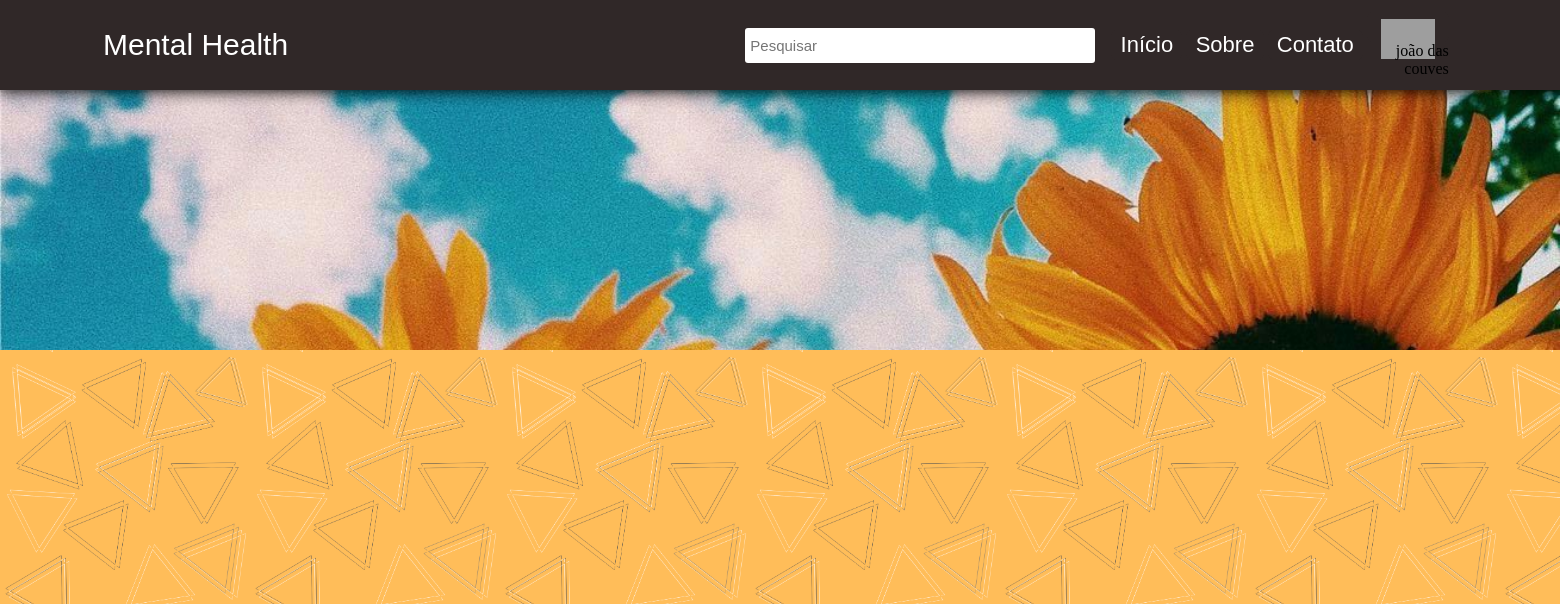
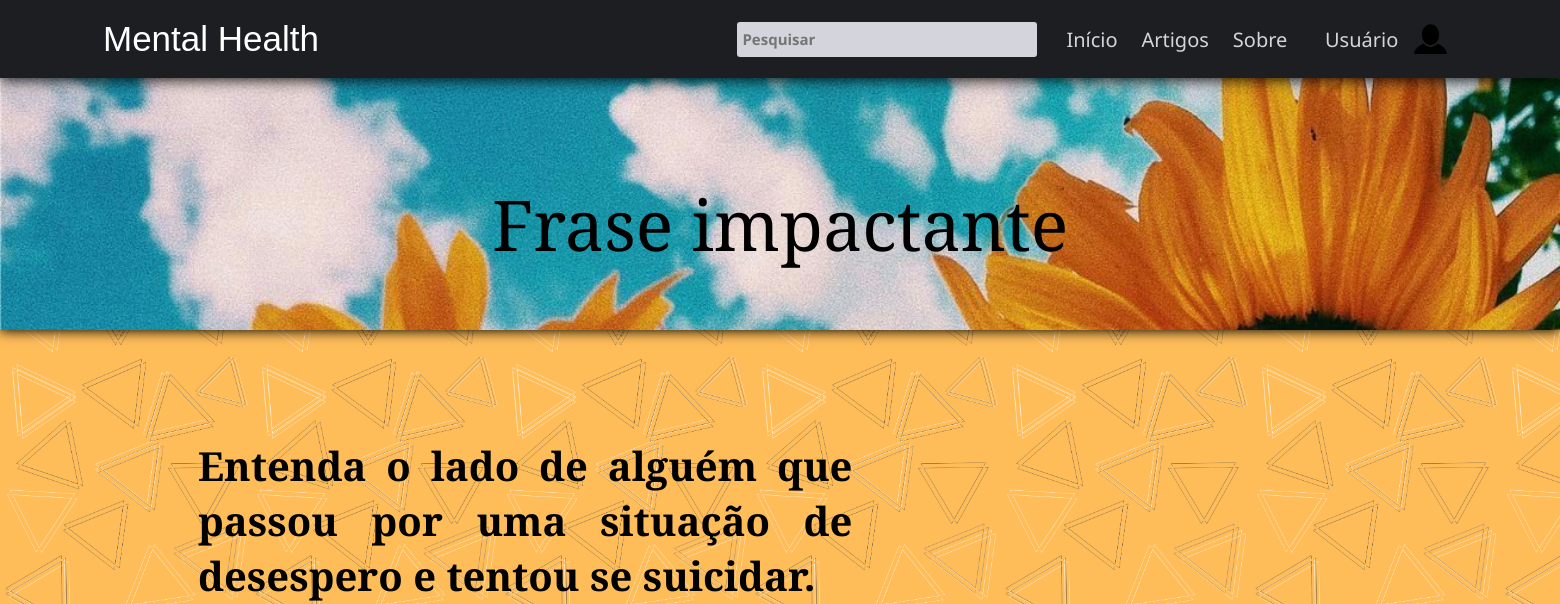
Before and after one commit to LucasEduardoGiovanini/MentalHealth, a PHP site: page /html/index.html in a window 1560 px wide. Shown: the top 604 px of the page. Run offline with PHP 8.4, Linux system fonts and the light colour scheme; some libraries are stand-ins or nearby versions; grey boxes are pictures that could not be loaded.

Commit message:
Tela Inicial 2
-Melhora na disposição dos botões.
-conteúdo inicial parcial.

```diff
--- a/css/estilos.css
+++ b/css/estilos.css
@@ -4,182 +4,159 @@
     background-image: url("../Imagens/bg.png");
     background-size: 250px;
     height: 1500px;
-}
-
-#corpo{
-    background-color: black;
-    background-color:#F3F3F3;
-    border:none;
-    width: 100%;
-    height: 83%;
-}
-
-.fit{
-    width: min-content;
-    vertical-align: top;
 
 }
 
-#fundo{
+#topo{
     background-image: url(" ../Imagens/girasol.png");
     background-repeat: no-repeat;
     background-size: 100%;
+    background-position:top;
     border:none;
-    height:350px;
+    height:330px;
+    box-shadow: 0 1px 12px rgb(0, 0, 0);
 }
 
-#barraPesquisa{
-    background-color: rgb(48, 40, 40);
+/* ========================== barra cinza do topo da página, com o logo, pesquisa, botões ================================*/
+
+#barra{
+    background-color: #1d1e22;
     box-shadow: 0 1px 15px rgb(0, 0, 0);
 }
 
-#barraPesquisa table tr td{
+#barra table tr td{
     text-align: right;
     width: 500px;
 }
 
-#barraPesquisa table tr td button{
+#barra table tr td button{
+
+    background-color: #1d1e22;
+
     text-align: middle;
-    font-size: 22px;
-    background-color: rgb(48, 40, 40);;
+    font-size: 20px;
+    font-family: 'Segoe UI', Tahoma, Geneva, Verdana, sans-serif;
+    color:  #d4d4dc;
+
     border-radius: 5px;
-    color:  white;
-    border-style: solid;
-    border-color: rgb(48, 40, 40);
-    width: 100%;
+    border: solid;
+    border-color: #1d1e22;
     border-width: thin;
+
+    padding-top: 5px;
+    padding-bottom: 5px;
 }
 
-#barraPesquisa table tr td button:hover{
-    border-color: #ffff54;
+#barra table tr td button:hover{
+    cursor: pointer;
+    background-color: #28292e;
+    border-color: #393f4d;
 }
-
 
 #titulo{
     color: white;
     font-family: fantasy;
-    font-size: 30px;
+    font-size: 35px;
     text-align: left;
     width: 600px;
     border-radius: 20px;
-    padding: 25px;
+    padding: 16px;
     padding-left: 100px;
 
 }
 
-#barra{
-    background-color:#F3F3F3;
-    border:none;
-    height:62px;
-    }
-
-#barraPesquisa table tr td input{
+#pesquisa{
     border-radius: 3px;
     border: none;
+
     height:35px;
-    width: 350px;
+    width: 300px;
     padding: 5px;
     padding-top:8px;
     padding-bottom:8px;
     margin:12px;
+
+    font-family: 'Segoe UI', Tahoma, Geneva, Verdana, sans-serif;
     font-size: 15px;
+    font-weight: bolder;
+    color: #1d1e22;
+    background-color: #d4d4dc;
+
 
 }
 
-
-
-#barraPesquisa table tr td img{
-    height: 40px;
-    padding: 5px;
+#account_img{
+    height: 30px;
+    padding-left: 10px;
 }
 
-#barraPesquisa table tr td img:hover{
-    background-color: rgba(255, 255, 255, 0.124);
-    cursor: pointer;
+#right_side{
+    padding-left: 15px;
+    padding-right: 100px;
 }
 
-#barra table tr td button{
-    border: none;
-    background-color:#F3F3F3;
-    height:45px;
-    width: 305px;
-    padding: 5px;
-    padding-top:8px;
-    padding-bottom:8px;
-    margin:5px;
+#user{
+    font-size: 20px;
+    font-family: 'Segoe UI', Tahoma, Geneva, Verdana, sans-serif;
+    color:  #d4d4dc;
+}
+
+.dropdown-content {
+    display: none;
+    position: absolute;
+    width: 130px;
+    box-shadow: 0px 8px 16px 0px rgba(0,0,0,0.2);
+}
+
+.dropdown-content a {
+    color: #d4d4dc;
+    background-color: #1d1e22;
+    padding: 12px;
+    text-decoration: none;
+    display: block;
     font-size: 15px;
 }
 
-#barra table tr td{
-    font-size: 25px;
-    font-weight: 850;
-    font-family: 'Segoe UI', Tahoma, Geneva, Verdana, sans-serif;
+.dropdown-content a:hover {background-color: #28292e;}
+
+.dropdown:hover .dropdown-content {display: block;}
+
+/* ========================== Titulo sobre a imagem ================================*/
+
+#frase{
+    position: absolute;
+    top: 28%;
+    left: 50%;
+    transform: translate(-50%, -50%);
+
+    font-size: 70px;
+    font-family:Georgia, 'Times New Roman', Times, serif;
 }
 
-#categorias tr td div{
-    width: 100%;
-    height: 42.5px;
-}
-
-#categorias tr td img{
-    height: 26;
-    padding: 0px;
-    background-color: transparent;
-}
-
-#categorias tr td div button.cat1{
-    background-color:#CFECF4;
-    width: 305px;
-    height: 45px;
-    border: none;
-    padding: 5px;
-}
-
-#categorias tr td div button.cat2{
-    background-color:#E0F1F9;
-    width: 305px;
-    height: 45px;
-    border: none;
-    padding: 5px;
-}
-
-#categorias tr td div button.cat1:hover{
-    cursor: pointer;
-    background-color:rgb(217, 247, 255);
-}
-
-#categorias tr td div button.cat2:hover{
-    cursor: pointer;
-    background-color:rgb(229, 243, 250);
-}
-
-#categorias tr td div button table tr td{
-    font-family: 'Segoe UI', Tahoma, Geneva, Verdana, sans-serif;
-    font-size: 15px;
-    font-weight: 630;
-    text-align: left;
-    padding-right: 15px;
+#div_texto{
+    position: absolute;
+    top: 85%;
+    left: 50%;
+    transform: translate(-50%, -50%);
+    width: 75%;
 }
 
 
-.perfil{
-    height: 30px;
-    padding-right: 5px;
-}
-#user{
-    text-align: right;
-    padding-right:100px;
+#titulo_texto{
+    font-family: Georgia, 'Times New Roman', Times, serif;
+    font-size: 40px;
+    font-weight: bolder;
+    text-align: left;
+    text-align: justify;
+
 }
 
-#logout{
-    border:none;
-    background-color: transparent;
-    width: 50px;
-    height: 30px;
-    font-family: 'Segoe UI', Tahoma, Geneva, Verdana, sans-serif;
-    font-weight: 690;
+#texto{
+    padding-left: 100px;
+    text-align: justify;
+    text-justify: inter-word;
+
+    font-family: Arial, Helvetica, sans-serif;
+    font-size: 20px;
+    font-weight: bolder;
 }
-
-#logout:hover{
-    background-color: transparent;
-}
--- a/html/index.html
+++ b/html/index.html
@@ -6,34 +6,65 @@
     <script src="../Javascript/jquery.js"></script>
     <script type="text/javascript" src="../Javascript/login.js"></script>
     <script src="../Javascript/loadMail.js?"></script>
-    <meta charset="UTF-8">
+	<meta charset="UTF-8">
+	<title>Mental Health</title>
 </head>
 
 <body>
 
-	<div id="fundo">            <!-- barra azul do topo -->
-		<div id = "barraPesquisa">
-        <table>
-
+	<div id="topo">            <!--barra cinza do topo -->
+		<div id = "barra">
+        	<table>
 				<tr>
 
 					<td><div id = "titulo">Mental Health</div></td>
-					<td> <input type="text" placeholder="Pesquisar"> </td>
-					<td><button>Início</button></td>
+					<td> <input id = "pesquisa" type="text" placeholder="Pesquisar"> </td>
+					<td><button>Início</button></td>							<!--titulo, botões.pesquisa -->
+					<td><button>Artigos</button></td>
 					<td><button>Sobre</button></td>
-					<td><button>Contato</button></td>
-					<td id="user">
-						<button id="logout"><img src="../Imagens/logout.png" alt=""></button> <!-- manda para login -->
-						joão das couves
-					</td>
+
 					<td>
-						<div for="" id="usuario"></div>
+						<div class = dropdown id = "right_side">      <!--usuário -->
+							<button>
+								<table id="user">
+									<tr>
+										<td>Usuário</td>
+										<td><img id = "account_img" src="../Imagens/account.png" alt=""></td>
+									</tr>
+								</table>
+								<div class="dropdown-content">    <!--barra de opções -->
+									<a href="">Favoritos</a>
+									<a href="">Configurações</a>
+									<a href="">Logout</a>
+								</div>
+							</button>
+						</div>
 					</td>
 				</tr>
+			</table>
+		</div>
+		<div id = "frase">Frase impactante</div>
+	</div>
+	<div id = "div_texto">
+		<table>
+			<tr id = "titulo_texto">
 
+				<td>Entenda o lado de alguém que passou por uma situação de desespero e tentou se suicidar.</td>
+				<td></td>
+			</tr>
+			<tr>
+				<td>
+					<iframe width="560" height="315" src="https://www.youtube.com/embed/WcSUs9iZv-g" frameborder="0" allow="accelerometer; autoplay; encrypted-media; picture-in-picture" allowfullscreen></iframe>
+				</td>
+				<td id = "texto">
+					Sabemos que o Brasil é o país com maior prevalência de pessoas depressivas na América Latina. Além disso,
+					também é o quinto país com maior índice de depressão no mundo.A depressão é um distúrbio que afeta mais de
+					10% da população mundial. Segundo dados da Organização Mundial da Saúde (OMS), o Brasil possui cerca de 5,8%
+					de sua população já diagnosticada com depressão.
+				</td>
+			</tr>
 		</table>
 	</div>
-    </div>
 
 </body>
 
```
Also changed, not shown: Imagens/account.png (added).
